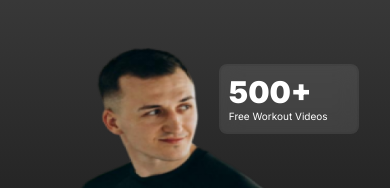
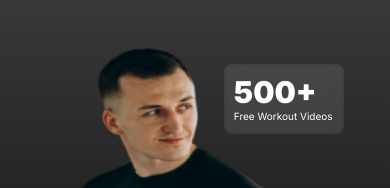
Before and after one commit to Anikx01/Assignment-two, a plain HTML site: page index.html in a window 390 px wide. Shown: the part 420-608 px from the top of the page. Drawn offline with Linux system fonts and the light colour scheme; a web font is replaced by a local one.

Commit message:
fixed the 500+ card a little bit

```diff
--- a/style/style.css
+++ b/style/style.css
@@ -293,9 +293,10 @@ body{
 
    }
    .second-card{
+    width: 120px;
     position: relative;
     top: -270px;
-    right: 30px;
+    right: 25px;
    }
 
    /* Change Your Habit Style For Small Device */
```
